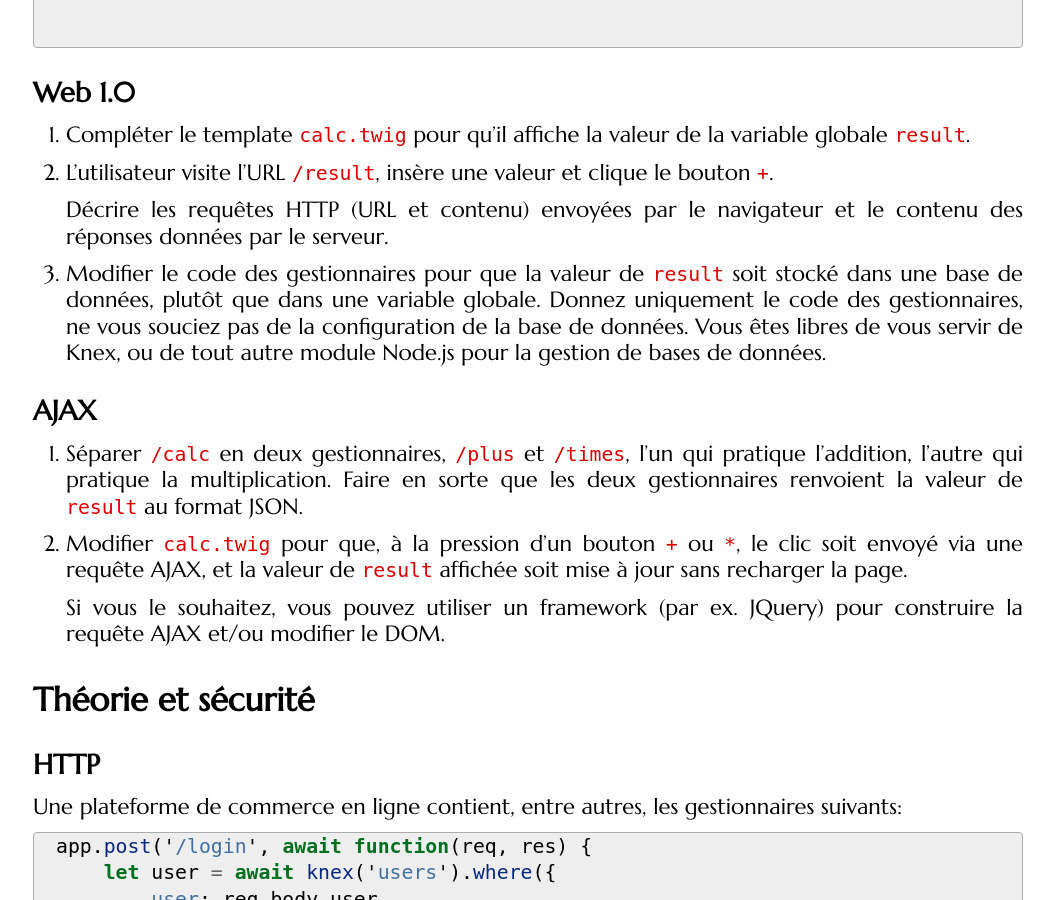
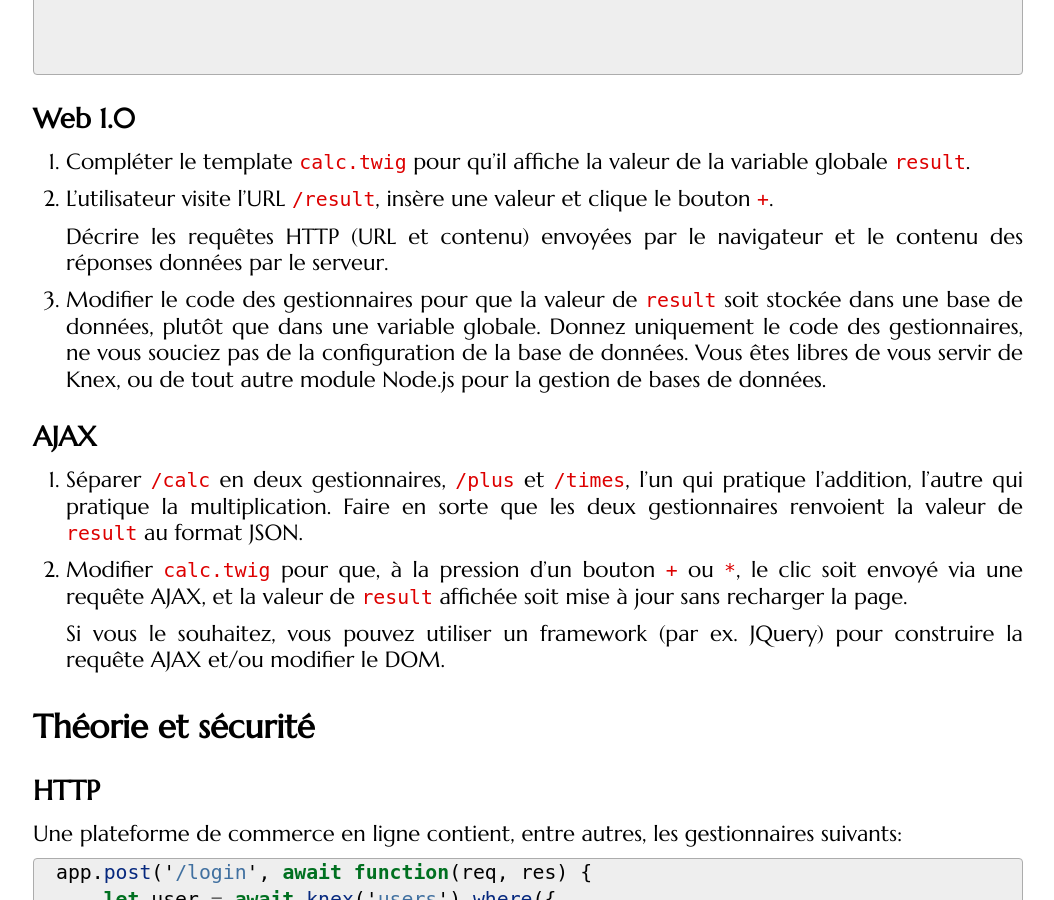
Before and after one commit to defeo/aws, a Jekyll site: the page built from other/exam-2018.md, in a window 1280 px wide and 900 px high, scrolled down 4718 px. Shown: the whole window, without its empty margins (112-1166 px from the left). Built offline with Jekyll 4.4.1, drawn with Linux system fonts in a browser that asks for light colours; some web fonts are replaced; some of the changed text lies outside the part shown.

Commit message:
Typos and other fixes to exam

```diff
--- a/other/exam-2018.md
+++ b/other/exam-2018.md
@@ -185,7 +186,7 @@ On donne aussi un extrait du code du template `calc.twig` :
    navigateur et le contenu des réponses données par le serveur.
 
 3. Modifier le code des gestionnaires pour que la valeur de `result`
-   soit stocké dans une base de données, plutôt que dans une variable
+   soit stockée dans une base de données, plutôt que dans une variable
    globale. Donnez uniquement le code des gestionnaires, ne vous
    souciez pas de la configuration de la base de données. Vous êtes
    libres de vous servir de Knex, ou de tout autre module Node.js pour
```
Also changed, not shown: other parts of other/exam-2018.md (+2 -1 lines).
